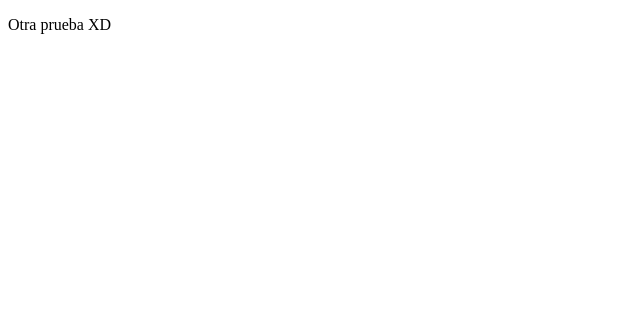
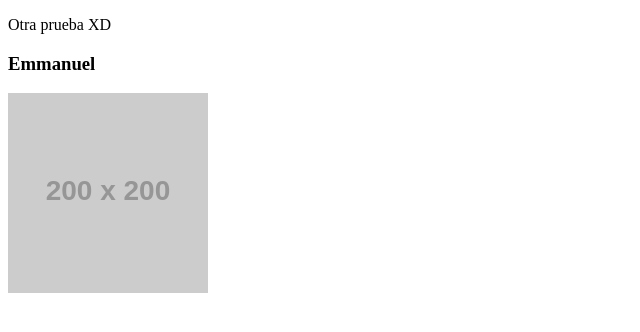
Before and after one commit to ad0cid/ej-test, a plain HTML site: page index.html in a window 1280 px wide. Shown: the whole page, without its empty margins (0-640 px from the left). Drawn offline with Linux system fonts and the light colour scheme; placeholder pictures from the web are drawn by us.

Commit message:
agrega cuadro Emmanuel

```diff
--- a/index.html
+++ b/index.html
@@ -6,5 +6,13 @@
 </head>
 <body>
 	<p>Otra prueba XD</p>
+
+
+
+
+  <div>
+    <h3>Emmanuel</h3>
+    <img src="http://dummyimage.com/200/200" alt="">
+  </div>
 </body>
 </html>
```
